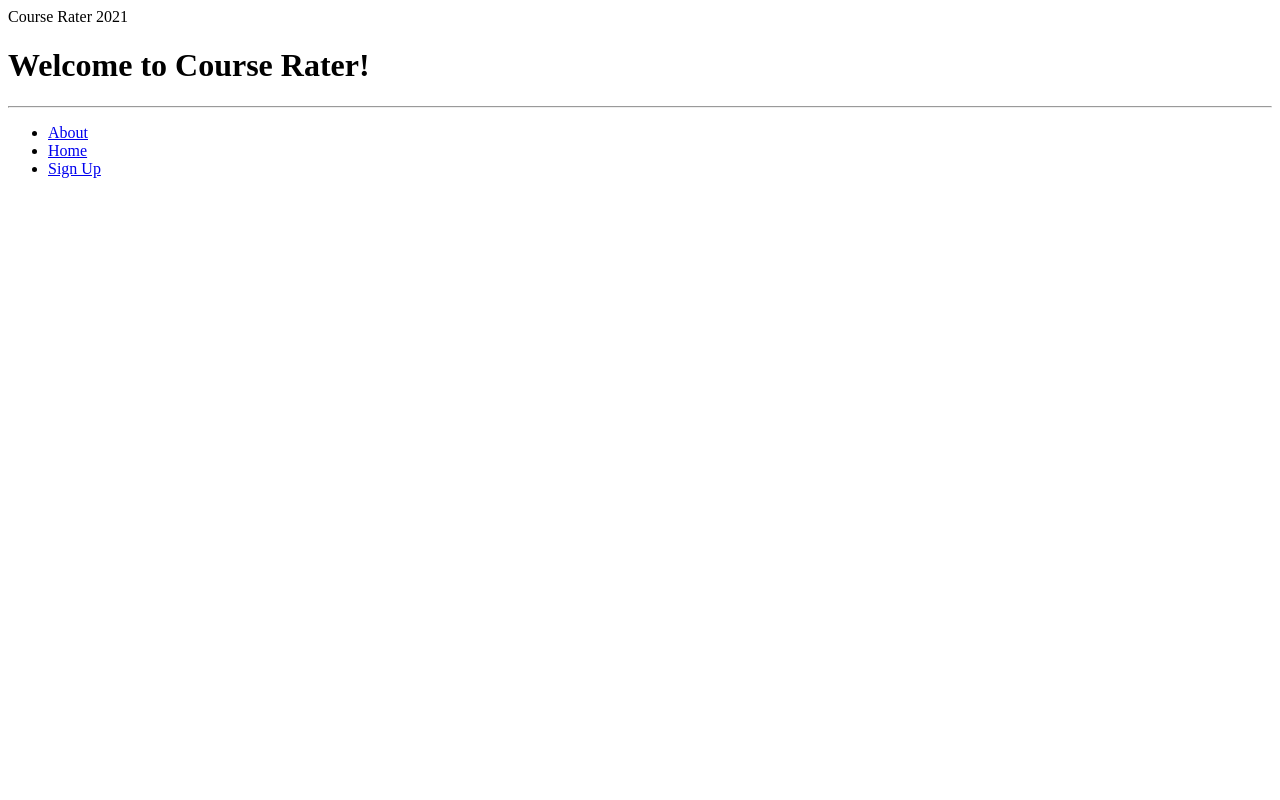
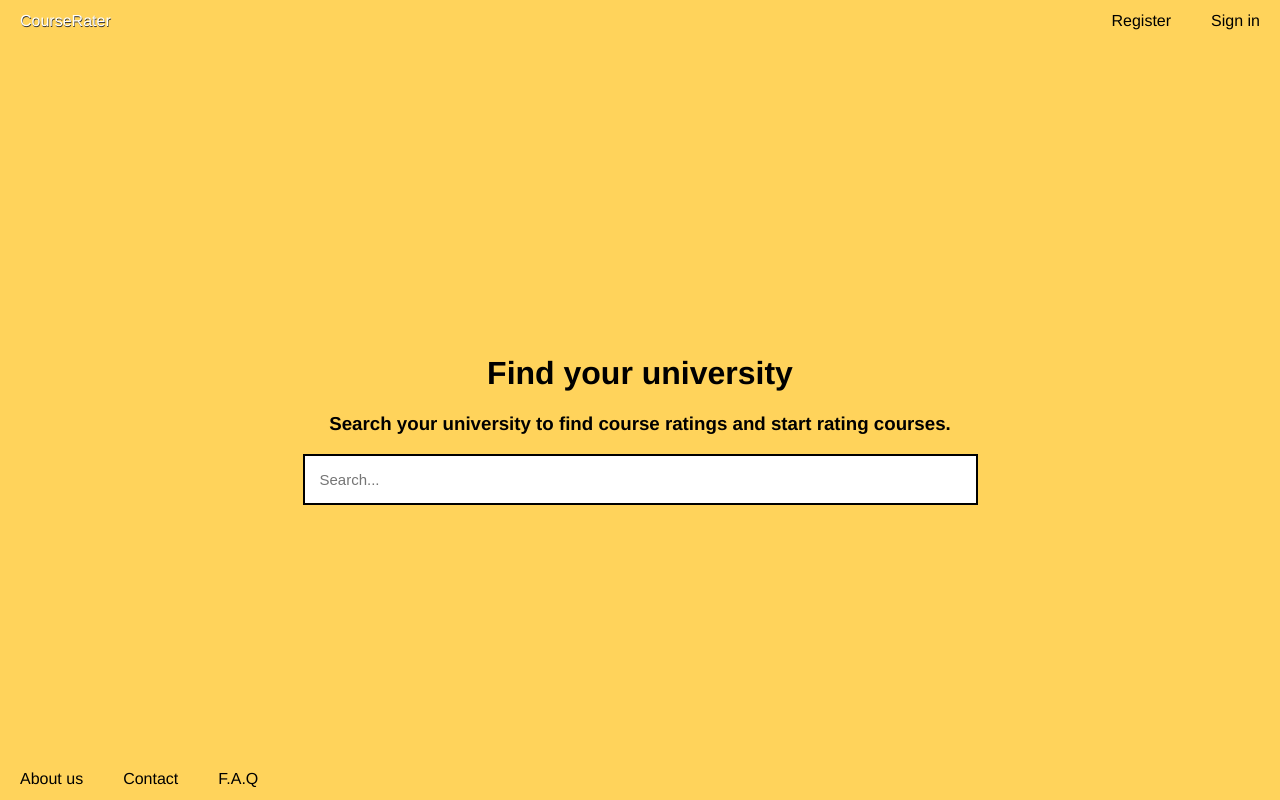
Before and after one commit to Rajan117/CourseRater, a Django app: page /CourseRate/home/ in a window 1280 px wide. Run offline with Django 3.2, Linux system fonts and the light colour scheme.

Commit message:
Added html/css for base and home templates.

```diff
--- a/templates/CourseRater/about.html
+++ b/templates/CourseRater/about.html
@@ -6,6 +6,9 @@
                 About
 {% endblock %}
 
+{% block style_block %}
+  margin:21px;
+{% endblock %}
 {% block body_block %}
     <h1>
     About Course Rater
@@ -13,4 +16,5 @@
     <p>
     Course Rater is a website that allows students to post reviews on modules they took at their university.
     </p>
+
 {% endblock %}
--- a/templates/CourseRater/base.html
+++ b/templates/CourseRater/base.html
@@ -9,21 +9,79 @@
           Base case
         {% endblock %}
     </title>
+
+    <style>
+
+      body {
+        margin:0;
+        font-family: Helvetica, sans-serif;
+      }
+
+      .main {
+        margin-top: 55px;
+        margin-bottom: 55px;
+        margin-left: 20px;
+        margin-right: 20px;
+      }
+
+      ul {
+        background-color: #ffd35b;
+        list-style-type: none;
+        margin: 0;
+        padding: 0;
+        overflow: visible;
+        width: 100%;
+        position:fixed;
+      }
+
+      ul.top {
+        top: 0;
+      }
+
+      ul.bottom {
+        bottom: 0;
+      }
+
+      li {
+        float: left;
+      }
+
+      li a {
+        display: block;
+        color: black;
+        text-align: center;
+        padding: 12px 20px;
+        text-decoration: none;
+      }
+
+      li a:hover:not(.active) {
+        color: white;
+      }
+
+      {% block style_block %}
+        Base case
+      {% endblock %}
+
+    </style>
   </head>
+
   <body>
-        <div>
-        Course Rater 2021
+    <ul class = "top">
+      <li style="text-shadow: 0.5px 0.5px #333;"><a href="{% url 'CourseRate:home' %}">CourseRater</a></li>
+      <li style="float:right"><a          >Sign in</a></li>
+      <li style="float:right"><a href="{% url 'CourseRate:register' %}">Register</a></li>
+    </ul>
+
+    <div class = "main">
       {% block body_block %}
         Base case
       {% endblock %}
     </div>
-    <hr />
-    <div>
-        <ul>
-            <li><a href="{% url 'CourseRate:about' %}">About</a></li>
-            <li><a href="{% url 'CourseRate:home' %}">Home</a></li>
-            <li><a href="{% url 'CourseRate:register' %}">Sign Up</a></li>
+
+    <ul class = "bottom">
+      <li><a href="{% url 'CourseRate:about' %}">About us</a></li>
+      <li><a          >Contact</a></li>
+      <li><a          >F.A.Q</a></li>
     </ul>
-    </div>
   </body>
 </html>
--- a/templates/CourseRater/home.html
+++ b/templates/CourseRater/home.html
@@ -6,8 +6,51 @@
                 Homepage
 {% endblock %}
 
+{% block style_block %}
+  body {
+    background-color: #ffd35b;
+  }
+
+  .container{
+    color: black;
+    margin: 0px auto;
+    height: 100%;
+    width: 100%;
+    position:relative;
+  }
+
+  .search{
+    text-align: center;
+    width: 900px;
+    height: 200px;
+    position: relative;
+    top: 300px;
+    right: 0px;
+    left: 0px;
+    margin: 0px auto;
+  }
+
+  input[type=text] {
+    font-size: 15px;
+    width: 75%;
+    padding: 15px 15px;
+    box-sizing: border-box;
+    border: 2px solid black;
+    outline: none;
+  }
+
+{% endblock %}
+
 {% block body_block %}
-    <h1>
-    Welcome to Course Rater!
-    </h1>
+
+<div class = "container">
+  <div class = "search">
+    <h1> Find your university </h1>
+    <h3> Search your university to find course ratings and start rating courses. </h3>
+    <form>
+      <input type="text" id="lname" name="lname" placeholder="Search...">
+    </form>
+  </div>
+</div>
+
 {% endblock %}
```
Also changed, not shown: templates/CourseRater/register.html (line endings or trailing spaces), 3 other files. Lines whose indentation alone changed are shown as unchanged.
